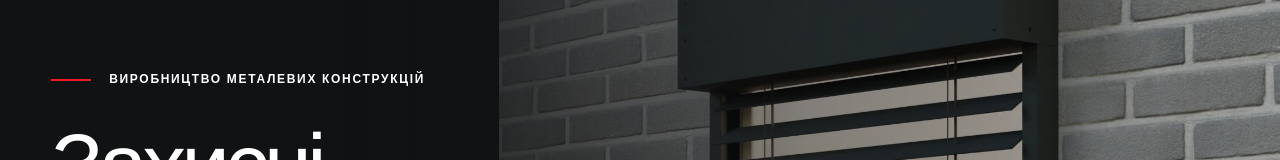
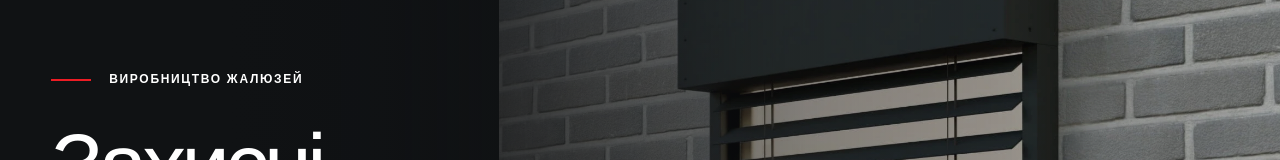
Before and after one commit to obenavlad-lab/ukrmekhinvest2, a plain HTML site: page index.html in a window 1280 px wide. Shown: the part 120-280 px from the top of the page. Drawn offline with Linux system fonts and the light colour scheme.

Commit message:
Update index.html

```diff
--- a/index.html
+++ b/index.html
@@ -38,7 +38,7 @@
                     <img src="blinds.webp" width="1600" height="1600" alt="Темні захисні металеві жалюзі на сірій цегляній стіні" fetchpriority="high">
                 </div>
                 <div class="hero-content">
-                    <p class="eyebrow">ВИРОБНИЦТВО МЕТАЛЕВИХ КОНСТРУКЦІЙ</p>
+                    <p class="eyebrow">ВИРОБНИЦТВО ЖАЛЮЗЕЙ</p>
                     <h1>
                         Захисні<br>
                         металеві<br>
```
